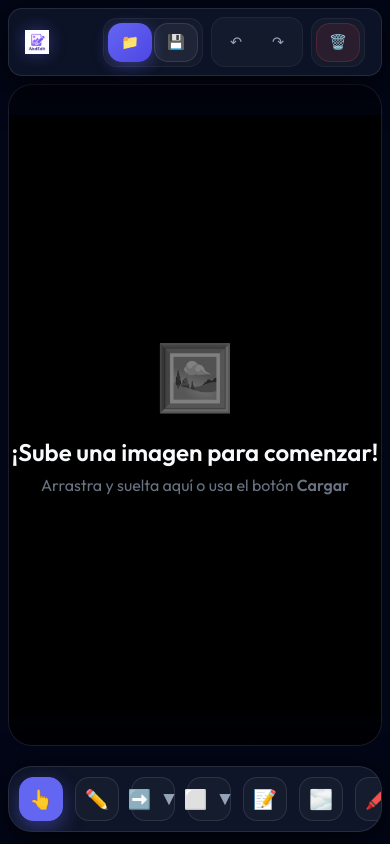
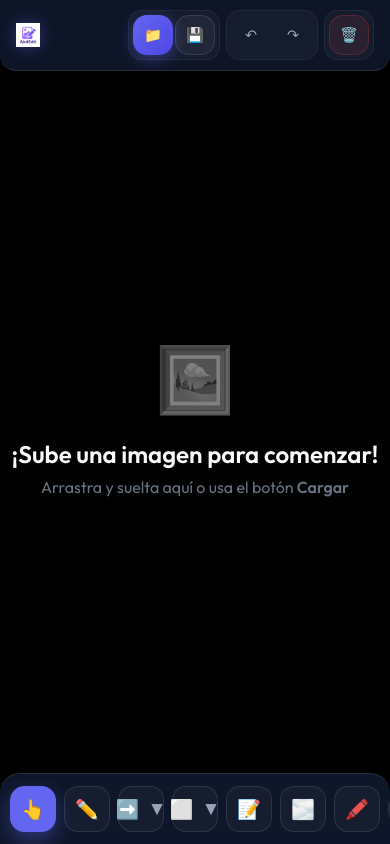
Before and after one commit to Abd1219/AbdEdit, a website with bundled scripts: page index.html in a window 390 px wide. Built offline with nearby package versions, Linux system fonts and the light colour scheme.

Commit message:
Optimización de interfaz móvil: menús fijos y ajuste de lienzo

```diff
--- a/styles.css
+++ b/styles.css
@@ -402,15 +402,32 @@ input[type="range"]::-webkit-slider-thumb:hover {
 }
 
 @media (max-width: 768px) {
+    body {
+        overflow: hidden;
+        position: fixed;
+        width: 100%;
+        height: 100%;
+    }
+
     .container {
-        padding: 8px;
-        gap: 8px;
+        padding: 0;
+        gap: 0;
         height: 100dvh;
+        max-width: 100%;
     }
 
     header {
-        padding: 8px 16px;
-        border-radius: var(--radius-md);
+        position: fixed;
+        top: 0;
+        left: 0;
+        right: 0;
+        padding: 10px 16px;
+        border-radius: 0 0 16px 16px;
+        z-index: 1001;
+        background: rgba(15, 23, 42, 0.95);
+        border-top: none;
+        border-left: none;
+        border-right: none;
     }
 
     .logo {
@@ -418,7 +435,7 @@ input[type="range"]::-webkit-slider-thumb:hover {
     }
 
     .file-controls {
-        gap: 8px;
+        gap: 6px;
     }
 
     .button-group span, .btn-primary span, .btn-secondary span, .btn-danger span {
@@ -426,21 +443,32 @@ input[type="range"]::-webkit-slider-thumb:hover {
     }
 
     .btn-primary, .btn-secondary, .btn-danger {
-        padding: 10px;
-        min-width: 44px;
+        padding: 8px;
+        min-width: 40px;
+        height: 40px;
         justify-content: center;
     }
 
     .toolbar {
         position: fixed;
-        bottom: 12px;
-        left: 8px;
-        right: 8px;
-        padding: 10px;
+        bottom: 0;
+        left: 0;
+        right: 0;
+        padding: 12px 10px;
         gap: 12px;
-        border-radius: var(--radius-lg);
-        justify-content: space-around;
-        background: rgba(15, 23, 42, 0.95);
+        border-radius: 20px 20px 0 0;
+        justify-content: flex-start;
+        background: rgba(15, 23, 42, 0.98);
+        z-index: 1001;
+        overflow-x: auto;
+        border-bottom: none;
+        border-left: none;
+        border-right: none;
+        box-shadow: 0 -10px 30px rgba(0, 0, 0, 0.5);
+    }
+
+    .tool-group {
+        gap: 8px;
     }
 
     .tool-group label {
@@ -448,30 +476,54 @@ input[type="range"]::-webkit-slider-thumb:hover {
     }
 
     .tool-btn {
-        width: 44px;
-        height: 44px;
+        width: 46px;
+        height: 46px;
         font-size: 1.2rem;
+        flex-shrink: 0;
     }
 
     #strokeWidth {
-        width: 80px;
+        width: 70px;
+    }
+
+    #strokeValue {
+        font-size: 0.8rem;
     }
 
     .canvas-container {
-        margin-bottom: 90px; /* Space for fixed toolbar */
-        padding: 5px;
+        margin: 0;
+        padding: 80px 10px 90px 10px; /* Space for fixed header and toolbar */
+        height: 100dvh;
+        width: 100%;
+        border: none;
+        border-radius: 0;
+        background: #000;
+        display: flex;
+        align-items: center;
+        justify-content: center;
+    }
+
+    canvas {
+        max-width: 100%;
+        max-height: 100%;
+        box-shadow: 0 10px 30px rgba(0,0,0,0.5);
     }
 
     .dropdown-menu {
-        bottom: calc(100% + 12px);
+        bottom: calc(100% + 15px);
         top: auto;
         left: 50%;
         transform: translateX(-50%);
-        min-width: 200px;
+        min-width: 220px;
+        position: fixed; /* Keep it relative to screen on mobile if needed */
     }
 
     .dropdown-item {
-        padding: 14px 20px;
+        padding: 16px 20px;
+    }
+
+    .status-toast {
+        bottom: 100px;
     }
 }
 
```
